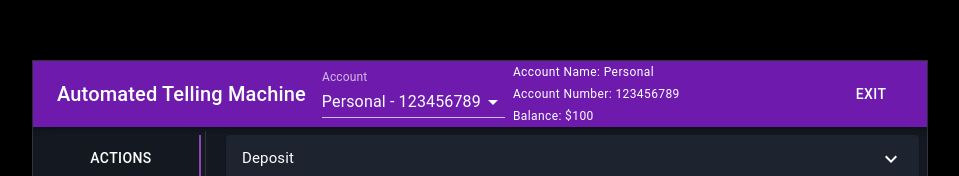
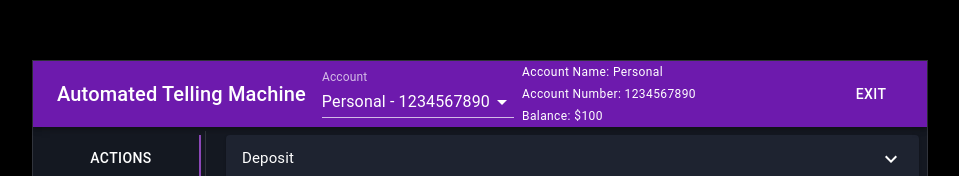
Before and after one commit to davidjyee/atm-react-ui, a React (Create React App) app: page /actions#/actions in a window 1280 px wide. Shown: the part 132-308 px from the top of the page, without its empty margins (160-1119 px from the left). Built offline with nearby package versions, Linux system fonts and the light colour scheme.

Commit message:
Added account info to layout

```diff
--- a/src/components/Layout.tsx
+++ b/src/components/Layout.tsx
@@ -26,6 +26,8 @@ interface SelectAccountProps {
 }
 
 function SelectAccount(props: SelectAccountProps) {
+  const account = useSelector((state: IStoreState) => state.account);
+
   return (
     <div className={props.className}>
       <Grid container direction="row" spacing={1} alignItems="center">
@@ -35,11 +37,11 @@ function SelectAccount(props: SelectAccountProps) {
             <Select
               labelId="demo-simple-select-filled-label"
               id="demo-simple-select-filled"
-              value={123456789}
+              value={account.number}
               onChange={() => {}}
             >
-              <MenuItem value={123456789}>
-                {'Personal'} - {123456789}
+              <MenuItem value={account.number}>
+                {account.name} - {account.number}
               </MenuItem>
             </Select>
           </FormControl>
@@ -48,17 +50,17 @@ function SelectAccount(props: SelectAccountProps) {
           <Grid container direction="column" spacing={0}>
             <Grid item>
               <Typography variant="caption" display="inline">
-                Account Name: {'Personal'}
+                Account Name: {account.name}
               </Typography>
             </Grid>
             <Grid item>
               <Typography variant="caption" display="inline">
-                Account Number: {123456789}
+                Account Number: {account.number}
               </Typography>
             </Grid>
             <Grid item>
               <Typography variant="caption" display="inline">
-                Balance: ${100}
+                Balance: ${account.balance}
               </Typography>
             </Grid>
           </Grid>
```
